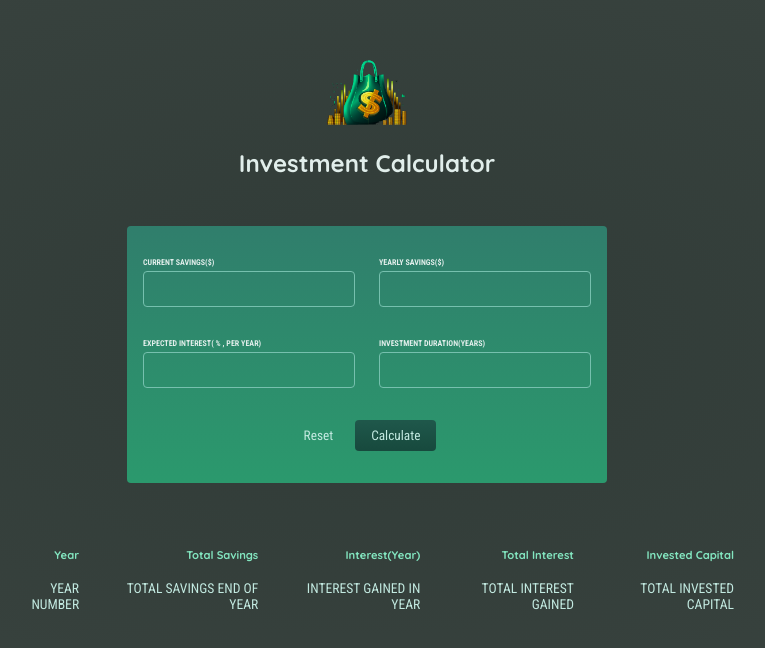
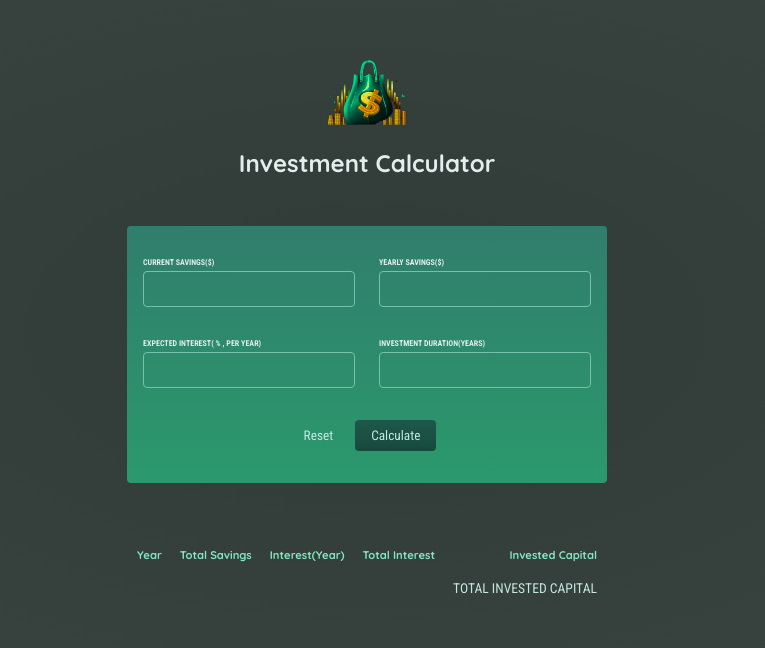
Before and after one commit to asmaaadel0/Investment-Calculator, a React (Create React App) app: page / in a window 1280 px wide. Shown: the top 648 px of the page, without its empty margins (273-1038 px from the left). Built offline with nearby package versions, Linux system fonts and the light colour scheme.

Commit message:
update data

```diff
--- a/src/App.js
+++ b/src/App.js
@@ -1,43 +1,21 @@
-import React from "react";
+import React, { useState } from "react";
 
 import TheHeader from "./component/layout/TheHeader";
 import TheResult from "./component/Investment-Calculator/TheResult";
 import Calculator from "./component/Investment-Calculator/Calculator";
 
 function App() {
-  const calculateHandler = (userInput) => {
-    // Should be triggered when form is submitted
-    // You might not directly want to bind it to the submit event on the form though...
-
-    const yearlyData = []; // per-year results
-
-    let currentSavings = +userInput["current-savings"]; // feel free to change the shape of this input object!
-    const yearlyContribution = +userInput["yearly-contribution"]; // as mentioned: feel free to change the shape...
-    const expectedReturn = +userInput["expected-return"] / 100;
-    const duration = +userInput["duration"];
-
-    // The below code calculates yearly results (total savings, interest etc)
-    for (let i = 0; i < duration; i++) {
-      const yearlyInterest = currentSavings * expectedReturn;
-      currentSavings += yearlyInterest + yearlyContribution;
-      yearlyData.push({
-        // feel free to change the shape of the data pushed to the array!
-        year: i + 1,
-        yearlyInterest: yearlyInterest,
-        savingsEndOfYear: currentSavings,
-        yearlyContribution: yearlyContribution,
-      });
-    }
-
-    // do something with yearlyData ...
+  const [yearlyData, setYearlyData] = useState("");
+  const submitData = (yearlyData) => {
+    setYearlyData(yearlyData);
   };
-
   return (
     <div>
       <TheHeader />
-      <Calculator />{" "}
+      <Calculator onSubmitData={submitData} />{" "}
       {/* Todo: Show below table conditionally (only once result data is available) */}{" "}
-      {/* Show fallback text if no data is available */} <TheResult />
+      {/* Show fallback text if no data is available */}{" "}
+      <TheResult yearlyData={yearlyData} />{" "}
     </div>
   );
 }
--- a/src/component/Investment-Calculator/Calculator.js
+++ b/src/component/Investment-Calculator/Calculator.js
@@ -1,9 +1,38 @@
 import React from "react";
 
 import "./Calculator.css";
-const Calculator = () => {
+const Calculator = (props) => {
+  const calculateHandler = (userInput) => {
+    userInput.preventDefault();
+    // Should be triggered when form is submitted
+    // You might not directly want to bind it to the submit event on the form though...
+
+    const yearlyData = []; // per-year results
+
+    let currentSavings = +userInput["current-savings"]; // feel free to change the shape of this input object!
+    const yearlyContribution = +userInput["yearly-contribution"]; // as mentioned: feel free to change the shape...
+    const expectedReturn = +userInput["expected-return"] / 100;
+    const duration = +userInput["duration"];
+
+    // The below code calculates yearly results (total savings, interest etc)
+    for (let i = 0; i < duration; i++) {
+      const yearlyInterest = currentSavings * expectedReturn;
+      currentSavings += yearlyInterest + yearlyContribution;
+      yearlyData.push({
+        // feel free to change the shape of the data pushed to the array!
+        year: i + 1,
+        yearlyInterest: yearlyInterest,
+        savingsEndOfYear: currentSavings,
+        yearlyContribution: yearlyContribution,
+      });
+    }
+
+    // do something with yearlyData ...
+    props.onSubmitData(yearlyData);
+  };
+
   return (
-    <form className="form">
+    <form className="form" onSubmit={calculateHandler}>
       <div className="input-group">
         <p>
           <label htmlFor="current-savings"> Current Savings($) </label>{" "}
--- a/src/component/Investment-Calculator/TheResult.js
+++ b/src/component/Investment-Calculator/TheResult.js
@@ -2,7 +2,7 @@ import React from "react";
 
 import "./TheResult.css";
 
-const TheResult = () => {
+const TheResult = (props) => {
   return (
     <div>
       <table className="result">
@@ -14,8 +14,10 @@ const TheResult = () => {
         </thead>{" "}
         <tbody>
           <tr>
-            <td> YEAR NUMBER </td> <td> TOTAL SAVINGS END OF YEAR </td>{" "}
-            <td> INTEREST GAINED IN YEAR </td> <td> TOTAL INTEREST GAINED </td>{" "}
+            <td> {props.yearlyData.year} </td>{" "}
+            <td> {props.yearlyData.savingsEndOfYear} </td>{" "}
+            <td> {props.yearlyData.yearlyInterest} </td>{" "}
+            <td> {props.yearlyData.yearlyContribution} </td>{" "}
             <td> TOTAL INVESTED CAPITAL </td>{" "}
           </tr>{" "}
         </tbody>{" "}
```
